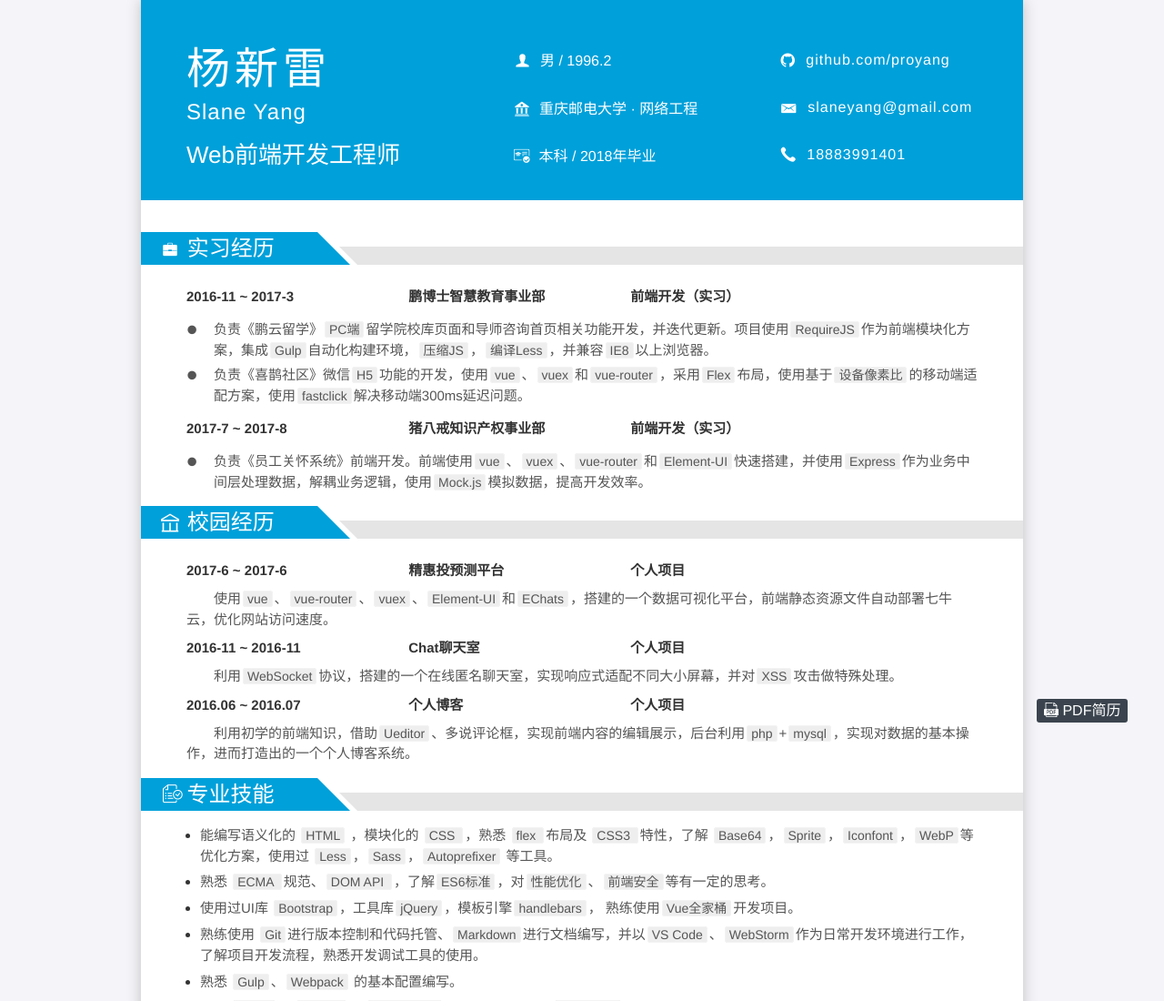
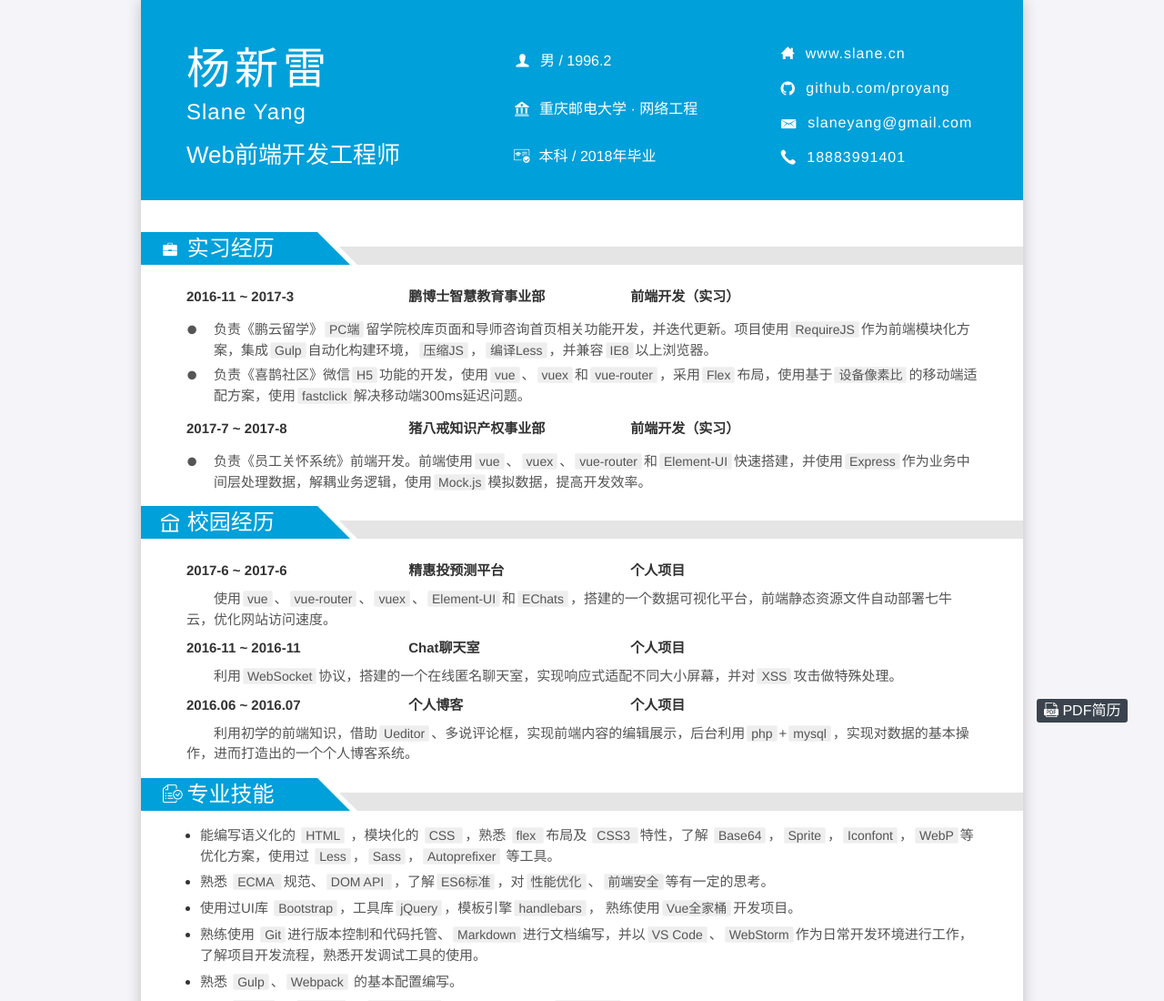
Before and after one commit to suwu150/RESUME, a website: page index.html in a window 1280 px wide. Shown: the top 1100 px of the page at 91% size. Drawn offline with Linux system fonts and the light colour scheme.

Commit message:
添加个人网站链接

```diff
--- a/index.html
+++ b/index.html
@@ -28,7 +28,7 @@
             </section>
             <section class="header-contact">
                 <ul>
-                    <!-- <li><a href="https://www.slane.cn" target="_blank"><i class="iconfont icon-zhuye"></i><span class="contact-link">www.slane.cn</span></a></li> -->
+                    <li><a href="https://www.slane.cn" target="_blank"><i class="iconfont icon-zhuye"></i><span class="contact-link">www.slane.cn</span></a></li>
                     <li><a href="https://github.com/proyang" target="_blank"><i class="iconfont icon-github"></i><span class="contact-link">github.com/proyang</span></a></li>
                     <li><a href="mailto:slaneyang@gmail.com" target="_blank"><i class="iconfont icon-email"></i><span class="contact-link">slaneyang@gmail.com</span></a></li>
                     <li><a href="tel:18883991401" target="_blank"><i class="iconfont icon-iconfont10"></i><span class="contact-link">18883991401</span></a></li>
--- a/style/css/index.css
+++ b/style/css/index.css
@@ -43,8 +43,8 @@
   margin-right: 10px;
 }
 .header-contact {
-  /* line-height: 38px; */
-  line-height: 52px;
+  line-height: 38px;
+  /* line-height: 52px;  */
   margin-left: 90px;
 }
 .header-contact a {
```
Also changed, not shown: 1 other file.
